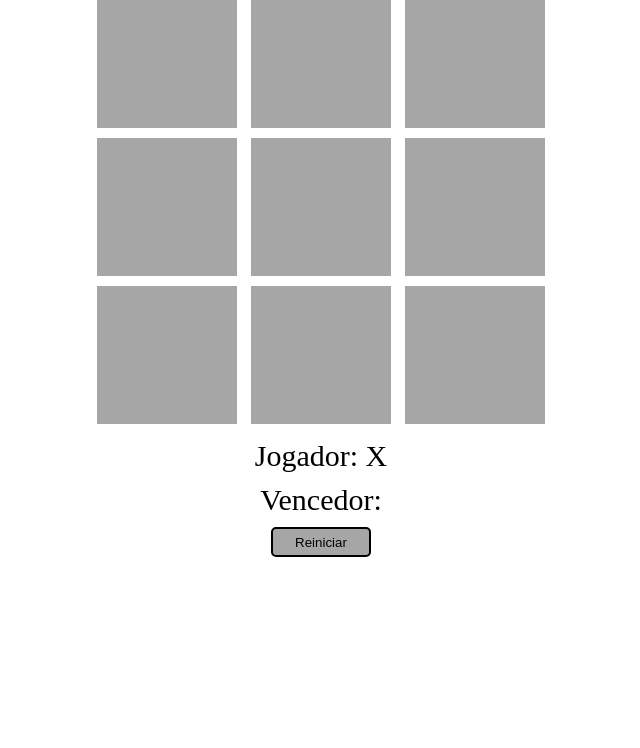
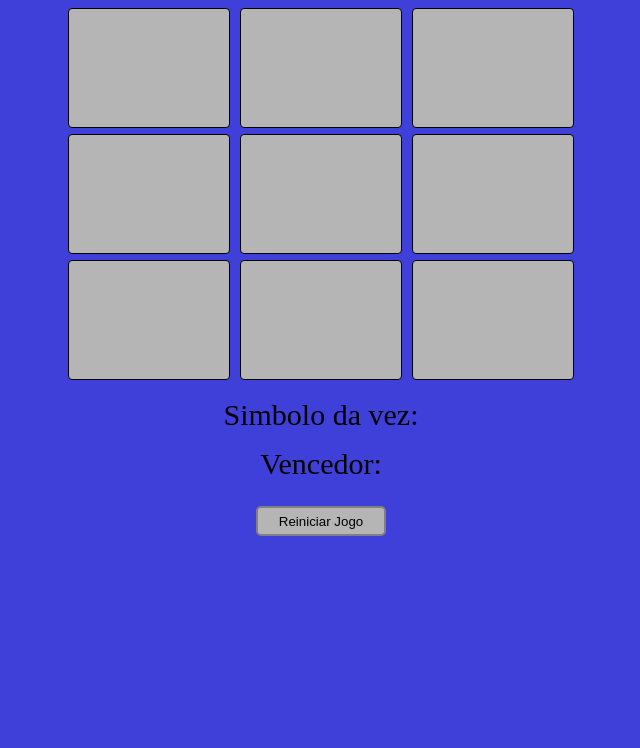
Before and after one commit to cesarmanicardi/JogoDaVelhaDio, a plain HTML site: page index.html in a window 1280 px wide. Shown: the part 52-800 px from the top of the page, without its empty margins (319-959 px from the left). Drawn offline with Linux system fonts and the light colour scheme.

Commit message:
My HTML and CSS part.

```diff
--- a/index.html
+++ b/index.html
@@ -10,39 +10,36 @@
 
 <body>
 
-<h1>Jogo da velha</h1>
-<div>
-    <div id="1"  class="quadrado" onclick="quadradoEscolhido(this.id)">-</div>
-    <div id="2"  class="quadrado" onclick="quadradoEscolhido(this.id)">-</div>
-    <div id="3"  class="quadrado" onclick="quadradoEscolhido(this.id)">-</div>
-</div>
+    <h1>Jogo da Velha</h1>
+    <section>
+        <div id="1" class="square">-</div>
+        <div id="2" class="square">-</div>
+        <div id="3" class="square">-</div>
+    </section>
+    <section>
+        <div id="4" class="square">-</div>
+        <div id="5" class="square">-</div>
+        <div id="6" class="square">-</div>
+    </section>
+    <section>
+        <div id="7" class="square">-</div>
+        <div id="8" class="square">-</div>
+        <div id="9" class="square">-</div>
+    </section>
 
-<div>
-    <div id="4"  class="quadrado" onclick="quadradoEscolhido(this.id)">-</div>
-    <div id="5"  class="quadrado" onclick="quadradoEscolhido(this.id)">-</div>
-    <div id="6"  class="quadrado" onclick="quadradoEscolhido(this.id)">-</div>
-</div>
+    <section class="text">
+        <label>Simbolo da vez:  </label>
+        <label id="symbol"></label>
+    </section>
 
-<div>
-    <div id="7"  class="quadrado" onclick="quadradoEscolhido(this.id)">-</div>
-    <div id="8"  class="quadrado" onclick="quadradoEscolhido(this.id)">-</div>
-    <div id="9"  class="quadrado" onclick="quadradoEscolhido(this.id)">-</div>
-</div>
+    <section class="text">
+        <label>Vencedor: </label>
+        <label id="winner"></label>
+    </section>
 
-<div class="placar">
-    <label>Jogador:</label>
-    <label id="jogador-selecionado"></label>
-</div>
-
-<div class="placar">
-    <label>Vencedor:</label>
-    <label id="vencedor-selecionado"></label>
-</div>
-
-<div>
-    <button onclick = reiniciar()>Reiniciar</button>
-</div>
-
+    <section>
+        <button>Reiniciar Jogo</button>
+    </section>
   <script src="script.js"></script>
 </body>
 
--- a/style.css
+++ b/style.css
@@ -1,42 +1,48 @@
 *{
+    margin: 0;
     padding: 0;
-    margin: 0;
 }
 
 body{
-    text-align:center;
+    text-align: center;
+    background-color: #3f3fd9;
 }
 
-.quadrado{
-    text-align: center;
-    width: 60px;
-    background: #a6a6a6;
-    display: inline-block;
-    padding: 40px;
-    font-size: 50px;
-    margin: 5px;
-    cursor: pointer;
-    color: #a6a6a6;
+h1{
+    margin-bottom: 20px;
 }
 
-.placar{
+.square{
+    width: 60px;
+    display: inline-block;
+    background-color: #b5b5b5;
+    color: #b5b5b5;
+    padding: 50px;
+    margin: 3px;
+    cursor: pointer;
+    border: 1px solid black;
+    border-radius: 4px;
+}
+
+.text{
+    margin: 15px 0;
     font-size: 30px;
-    margin-top: 10px;
 }
 
 button{
-    margin-top: 10px;
+    padding: 5px;
+    margin: 10px;
+    width: 130px;
+    height: 30px;
+    border: 2px solid grey;
+    border-radius: 5px;
+    background-color: #b5b5b5;
     cursor: pointer;
-    width: 100px;
-    height: 30px;
-    background: #a6a6a6;
-    border: 2px solid black;
-    border-radius: 5px;
+    transition: 0.3s;
 }
 
 button:hover{
-    width: 110px;
+    width: 135px;
     height: 35px;
-    background: #999999;
-    transition: 0.3s ease-in;
+    background-color: #a1a1a1;
 }
--- /dev/null
+++ b/style1.css
@@ -0,0 +1,42 @@
+*{
+    padding: 0;
+    margin: 0;
+}
+
+body{
+    text-align:center;
+}
+
+.quadrado{
+    text-align: center;
+    width: 60px;
+    background: #a6a6a6;
+    display: inline-block;
+    padding: 40px;
+    font-size: 50px;
+    margin: 5px;
+    cursor: pointer;
+    color: #a6a6a6;
+}
+
+.placar{
+    font-size: 30px;
+    margin-top: 10px;
+}
+
+button{
+    margin-top: 10px;
+    cursor: pointer;
+    width: 100px;
+    height: 30px;
+    background: #a6a6a6;
+    border: 2px solid black;
+    border-radius: 5px;
+}
+
+button:hover{
+    width: 110px;
+    height: 35px;
+    background: #999999;
+    transition: 0.3s ease-in;
+}
```
Also changed, not shown: index1.html (added, +49 -0 lines), script1.js (renamed from script.js).
